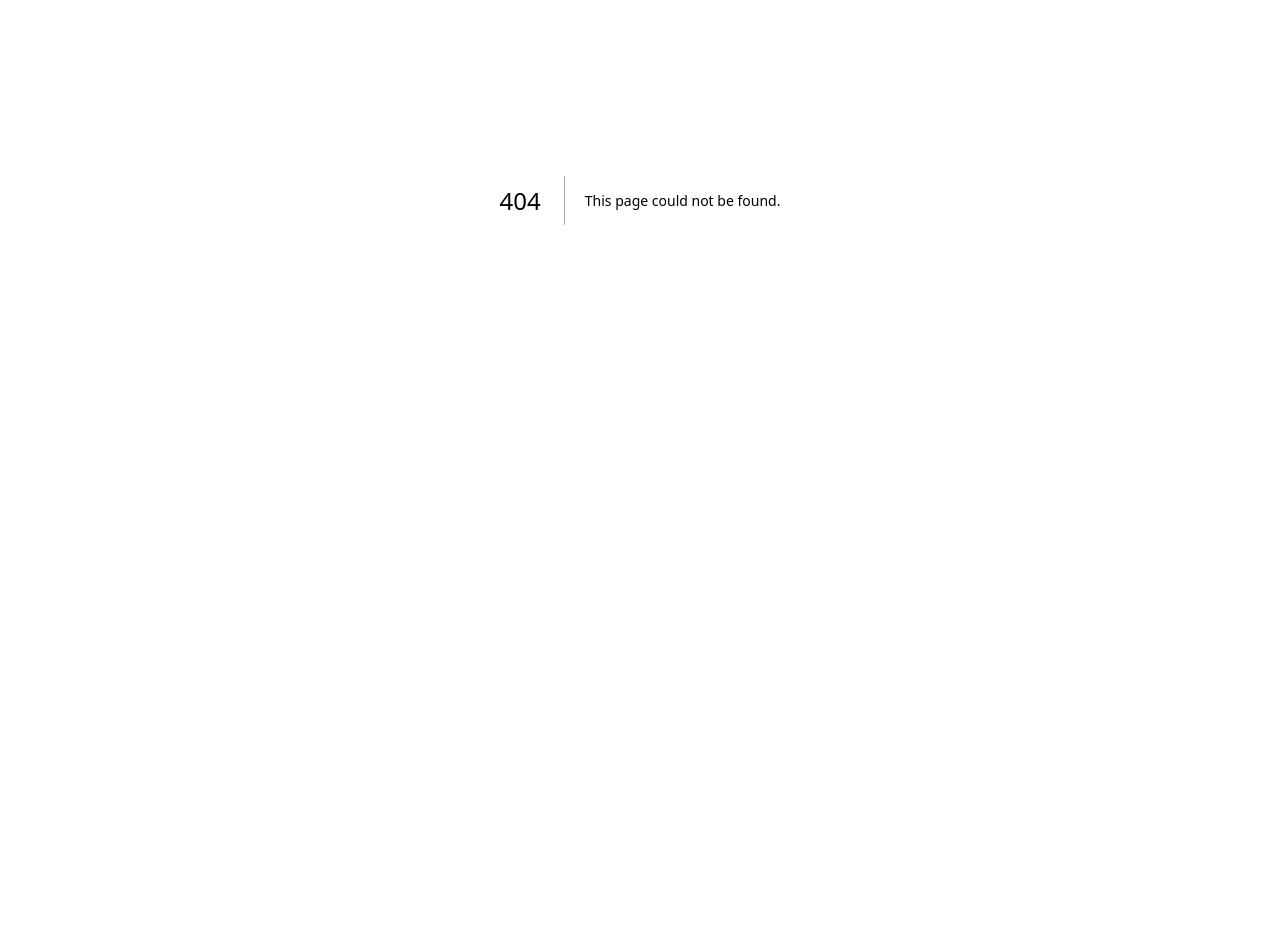
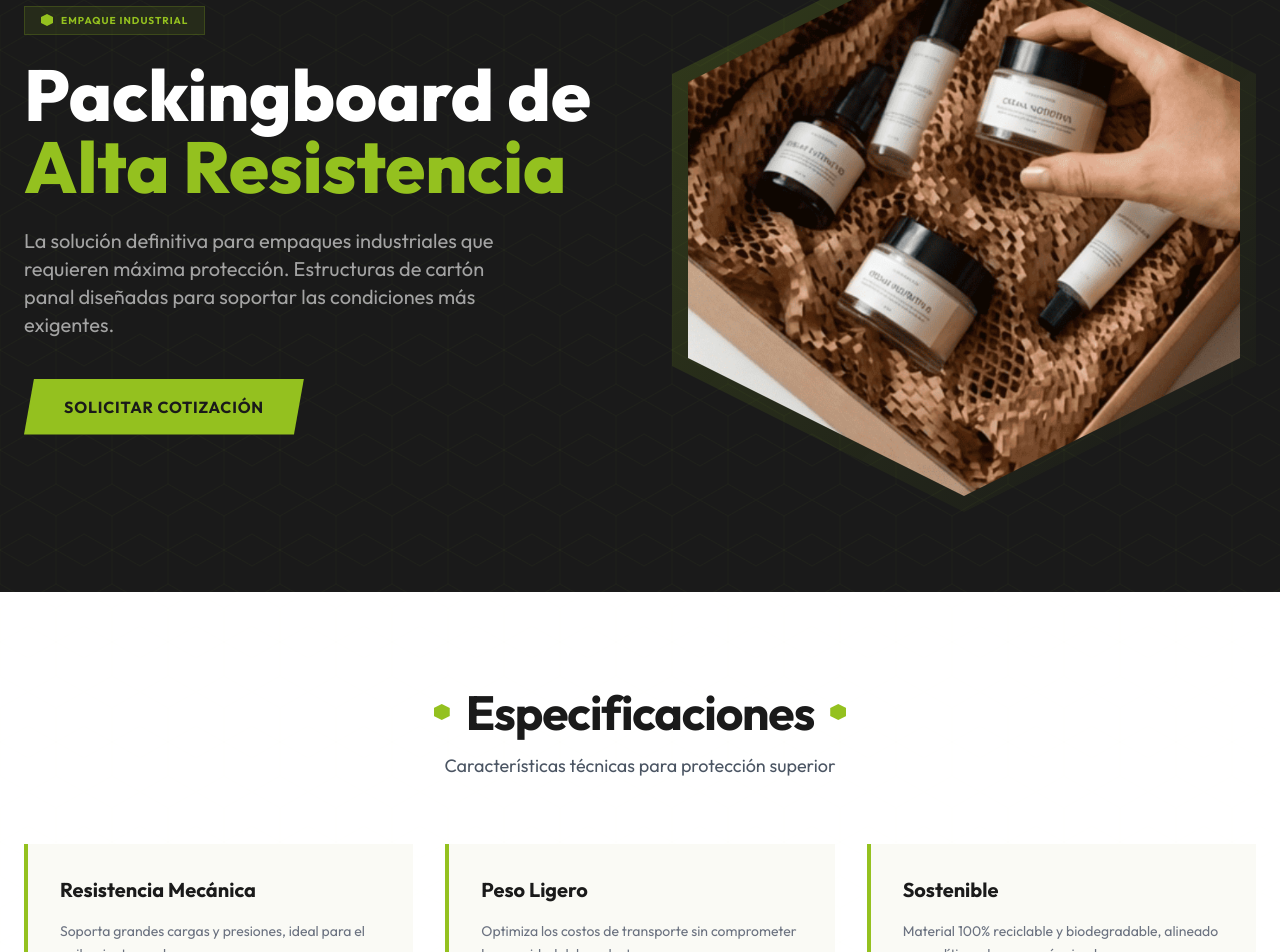
Before and after one commit to mariomarned/perlad, a Next.js app: page /packingboard in a window 1280 px wide. Before the commit this address had no page. Shown: the part 200-1152 px from the top of the page. Before the commit the page ends 800 px from the top, so only its background shows below. Built offline with nearby package versions, Linux system fonts and the light colour scheme.

Commit message:
feat: migrate industrial board product page to packingboard and update product catalog entries

```diff
--- a/src/app/tablero-industria-grafica/page.tsx
+++ b/src/app/packingboard/page.tsx
@@ -6,7 +6,7 @@ import { Hexagon } from "@/components/ui/Hexagon";
 import { SectionTitle } from "@/components/ui/SectionTitle";
 import Image from "next/image";
 
-export default function TableroIndustriaGrafica() {
+export default function PackingboardPage() {
   const accentColor = '#94C11F';
 
   return (
@@ -21,20 +21,20 @@ export default function TableroIndustriaGrafica() {
             <div className="animate-slide-up">
               <div className="inline-flex items-center gap-2 bg-accent/10 border border-accent/20 px-4 py-1.5 mb-6">
                 <Hexagon size={12} bg={accentColor} />
-                <span className="text-accent text-[10px] font-bold uppercase tracking-widest">Industria Gráfica</span>
+                <span className="text-accent text-[10px] font-bold uppercase tracking-widest">Empaque Industrial</span>
               </div>
               <h1 className="font-display text-5xl md:text-7xl font-extrabold mb-6 leading-tight">
-                Tablero de <br />
-                <span className="text-accent">Alto Rendimiento</span>
+                Packingboard de <br />
+                <span className="text-accent">Alta Resistencia</span>
               </h1>
               <p className="text-white/60 text-lg md:text-xl leading-relaxed mb-10 max-w-lg">
-                La base perfecta para impresión y exhibición. Estructuras livianas con rigidez excepcional diseñadas para las exigencias del sector gráfico.
+                La solución definitiva para empaques industriales que requieren máxima protección. Estructuras de cartón panal diseñadas para soportar las condiciones más exigentes.
               </p>
               <button
                 className="bg-accent text-brand-dark px-10 py-4 font-bold uppercase tracking-wider hover:bg-white transition-all"
                 style={{ clipPath: 'polygon(10px 0%, 100% 0%, calc(100% - 10px) 100%, 0% 100%)' }}
               >
-                Solicitar Ficha Técnica
+                Solicitar Cotización
               </button>
             </div>
 
@@ -46,7 +46,7 @@ export default function TableroIndustriaGrafica() {
               <div className="absolute inset-4 overflow-hidden" style={{ clipPath: 'polygon(50% 0%, 100% 25%, 100% 75%, 50% 100%, 0% 75%, 0% 25%)' }}>
                  <Image
                    src="/assets/productos/Captura de pantalla 2026-04-30 a la(s) 21.48.47.png"
-                   alt="Tablero Industria Gráfica Perlad"
+                   alt="Packingboard Perlad"
                    fill
                    className="object-cover"
                  />
@@ -60,15 +60,15 @@ export default function TableroIndustriaGrafica() {
       <section className="py-24 bg-white text-brand-dark relative overflow-hidden">
         <div className="honeycomb-bg absolute inset-0 opacity-10 pointer-events-none"></div>
         <div className="max-w-7xl mx-auto px-6 relative z-10">
-          <SectionTitle sub="Características técnicas que marcan la diferencia" accentColor={accentColor}>
+          <SectionTitle sub="Características técnicas para protección superior" accentColor={accentColor}>
             Especificaciones
           </SectionTitle>
 
           <div className="grid md:grid-cols-3 gap-8 mt-16">
             {[
-              { title: "Planicidad Total", desc: "Superficie perfectamente lisa para impresiones sin distorsiones ni burbujas." },
-              { title: "Ultra Liviano", desc: "Reduce costos logísticos y facilita el montaje de exhibidores a gran escala." },
-              { title: "100% Reciclable", desc: "La alternativa sostenible al PVC y al poliestireno para publicidad." }
+              { title: "Resistencia Mecánica", desc: "Soporta grandes cargas y presiones, ideal para el apilamiento en almacenes." },
+              { title: "Peso Ligero", desc: "Optimiza los costos de transporte sin comprometer la seguridad del producto." },
+              { title: "Sostenible", desc: "Material 100% reciclable y biodegradable, alineado con políticas de economía circular." }
             ].map((s, i) => (
               <div key={i} className="p-8 bg-brand-warm border-l-4 border-accent">
                 <h3 className="font-display text-xl font-bold mb-4">{s.title}</h3>
@@ -85,22 +85,22 @@ export default function TableroIndustriaGrafica() {
           <div className="grid lg:grid-cols-2 gap-20 items-center">
             <div className="grid grid-cols-2 gap-4">
               <div className="aspect-[4/5] bg-white/5 relative" style={{ clipPath: 'polygon(0 0, 100% 0, 100% 80%, 80% 100%, 0 100%)' }}>
-                <Image src="/assets/productos/Captura de pantalla 2026-04-30 a la(s) 21.49.04.png" alt="App 1" fill className="object-cover opacity-50" />
+                <Image src="/assets/productos/Captura de pantalla 2026-04-30 a la(s) 21.49.04.png" alt="Packingboard App 1" fill className="object-cover opacity-50" />
               </div>
               <div className="aspect-[4/5] bg-white/5 relative mt-8" style={{ clipPath: 'polygon(20% 0, 100% 0, 100% 100%, 0 100%, 0 20%)' }}>
-                <Image src="/assets/productos/Captura de pantalla 2026-04-30 a la(s) 21.49.19.png" alt="App 2" fill className="object-cover opacity-50" />
+                <Image src="/assets/productos/Captura de pantalla 2026-04-30 a la(s) 21.49.19.png" alt="Packingboard App 2" fill className="object-cover opacity-50" />
               </div>
             </div>
             <div>
-              <SectionTitle light sub="Versatilidad sin límites" accentColor={accentColor}>
-                Aplicaciones Comunes
+              <SectionTitle light sub="Soluciones versátiles para la industria" accentColor={accentColor}>
+                Aplicaciones Principales
               </SectionTitle>
               <ul className="space-y-6 mt-10">
                 {[
-                  "Puntos de venta (POP) y exhibidores.",
-                  "Señalización corporativa sostenible.",
-                  "Montaje de fotografías y arte.",
-                  "Escenografías para eventos y stands."
+                  "Embalajes de exportación de alta exigencia.",
+                  "Protección perimetral para maquinaria y equipos.",
+                  "Cajas a medida para productos pesados.",
+                  "Separadores de carga para transporte marítimo y terrestre."
                 ].map((item, i) => (
                   <li key={i} className="flex items-center gap-4 text-white/70">
                     <Hexagon size={16} bg={accentColor} />
--- a/src/components/Header.tsx
+++ b/src/components/Header.tsx
@@ -31,10 +31,12 @@ export const Header = ({ activeSection = '', accentColor = '#94C11F' }: HeaderPr
   }
 
   const products: Product[] = [
-    { name: 'Empaques y embalajes', sub: ['Contenedores (Octabines, Guacales)', 'Estibas de cartón', 'Relleno cartón panal', 'Esquinas y punteras'] },
-    { name: 'Tablero industria gráfica', href: '/tablero-industria-grafica' },
-    { name: 'Rollo de papel panal' },
-    { name: 'Bolsa bio' }
+    { name: 'Packingboard', href: '/packingboard' },
+    { name: 'Graphicboard' },
+    { name: 'Papel Panal' },
+    { name: 'Relleno de puertas' },
+    { name: 'Polietileno' },
+    { name: 'Separadores - Estabilizadores' }
   ];
 
   interface NavLink {
--- a/src/components/Products.tsx
+++ b/src/components/Products.tsx
@@ -54,32 +54,32 @@ const ProductCard = ({ name, desc, image, accentColor }: ProductCardProps) => (
 export const Products = ({ accentColor = '#94C11F' }: { accentColor?: string }) => {
   const products = [
     {
-      name: 'Empaques Personalizados',
-      desc: 'Soluciones a medida en cartón panal para proteger cualquier tipo de producto con máxima eficiencia.',
+      name: 'Packingboard',
+      desc: 'Solución robusta de cartón para empaques industriales de alta resistencia y máxima protección.',
       image: '/assets/productos/Captura de pantalla 2026-04-30 a la(s) 21.48.47.png'
     },
     {
-      name: 'Estibas de Cartón',
-      desc: 'Alternativa liviana y resistente a las estibas de madera. 100% reciclables y libres de fumigación.',
+      name: 'Graphicboard',
+      desc: 'Tablero de cartón ideal para la industria gráfica, impresión y exhibición publicitaria.',
       image: '/assets/productos/Captura de pantalla 2026-04-30 a la(s) 21.49.04.png'
     },
     {
-      name: 'Esquinas y Punteras',
-      desc: 'Protección perimetral para tus productos durante el transporte y almacenamiento.',
+      name: 'Papel Panal',
+      desc: 'Material de amortiguación biodegradable en rollo o lámina, versátil y ecológico.',
       image: '/assets/productos/Captura de pantalla 2026-04-30 a la(s) 21.49.19.png'
     },
     {
-      name: 'Relleno Cartón Panal',
-      desc: 'Material de relleno expandible que se adapta a la forma del producto, reemplazando el plástico.',
+      name: 'Relleno de puertas',
+      desc: 'Estructura interna de cartón panal para la fabricación de puertas ligeras, resistentes y acústicas.',
       image: '/assets/productos/Captura de pantalla 2026-04-30 a la(s) 21.49.26.png'
     },
     {
-      name: 'Rollo de Papel Panal',
-      desc: 'Papel panal en rollo para envolver y proteger. Biodegradable y con excelente amortiguación.'
+      name: 'Polietileno',
+      desc: 'Películas y espumas de polietileno para protección adicional, embalaje y sellado.'
     },
     {
-      name: 'Bolsa Bio',
-      desc: 'Bolsas biodegradables y compostables para un empaque responsable con el medio ambiente.'
+      name: 'Separadores - Estabilizadores',
+      desc: 'Láminas y componentes diseñados para estabilizar cargas y separar productos en el transporte.'
     }
   ];
 
```
